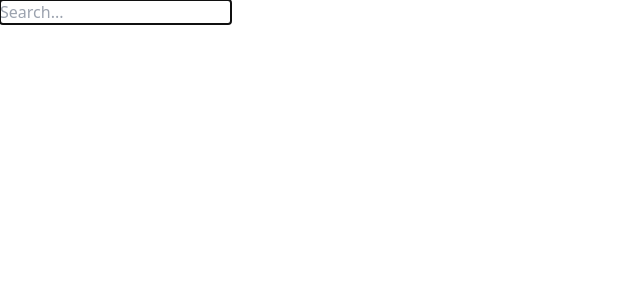
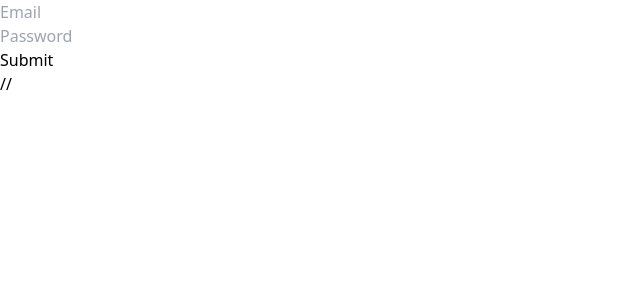
Before and after one commit to Achyutem/Projects, a React (Vite) app: page / in a window 1280 px wide. Shown: the top 300 px of the page, without its empty margins (0-640 px from the left). Built offline with nearby package versions, Linux system fonts and the light colour scheme.

Commit message:
app component

```diff
--- a/src/App.tsx
+++ b/src/App.tsx
@@ -8,7 +8,8 @@
 // import Stopwatch from "./Stopwatch/Stopwatch"
 // import ListTable from "./ListTable/ListTable";
 // import Todo from "./TODO/Todo";
-import Search from "./Search/Search";
+// import Search from "./Search/Search";
+import Form from './Form/Form.tsx';
 
 function App() {
   return (
@@ -24,8 +25,9 @@ function App() {
         {/* <Stopwatch /> */}
         {/* <Todo /> */}
         {/* <ListTable /> */}
-        <Search />
-      </div>
+        {/* <Search /> */}
+        <Form />
+      // </div>
     </>
   );
 }
```
